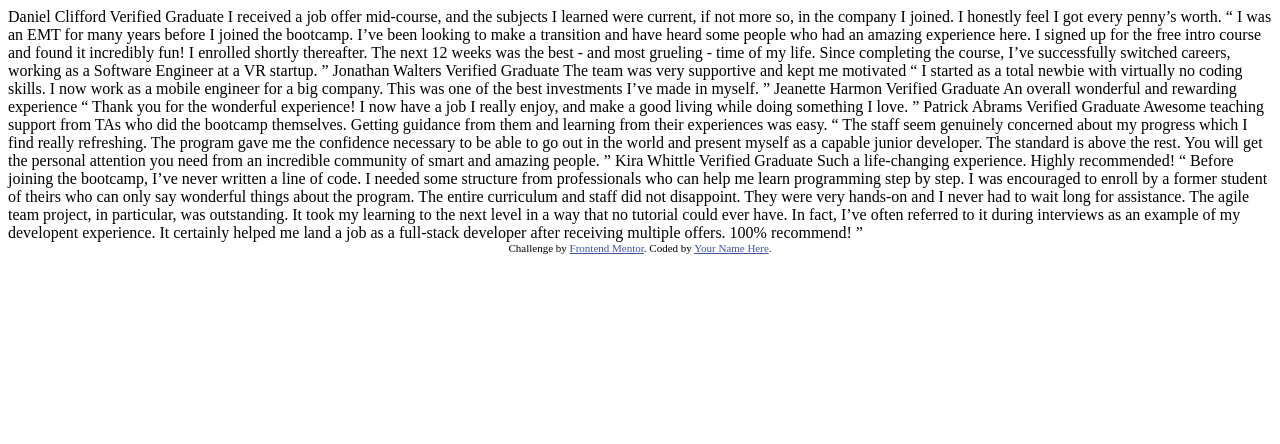
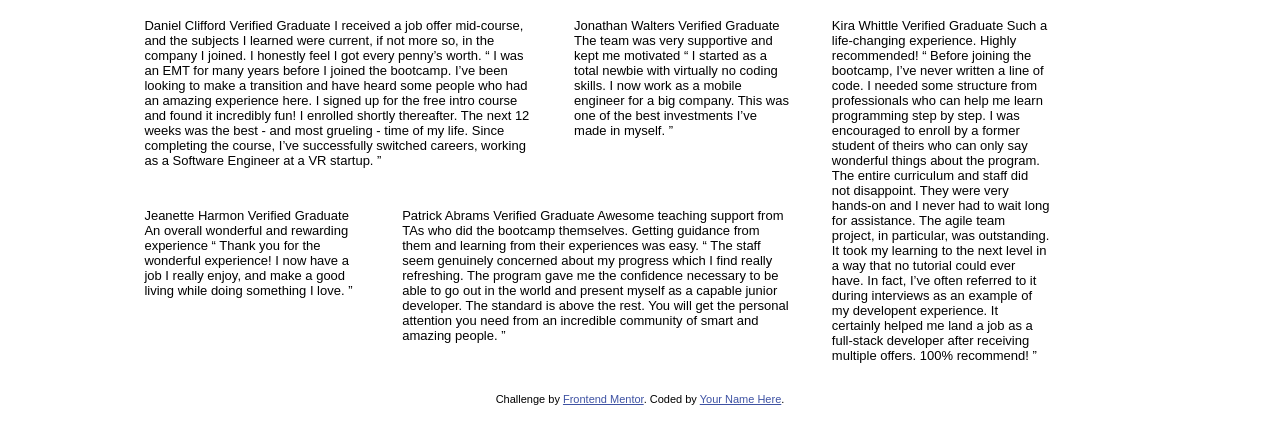
Before and after one commit to smash1t/fm-testimonials-challenge, a plain HTML site: page index.html in a window 1280 px wide. Drawn offline with Linux system fonts and the light colour scheme; a web font is replaced by a local one.

Commit message:
html and styling

```diff
--- a/index.html
+++ b/index.html
@@ -5,16 +5,13 @@
   <meta name="viewport" content="width=device-width, initial-scale=1.0"> <!-- displays site properly based on user's device -->
 
   <link rel="icon" type="image/png" sizes="32x32" href="./images/favicon-32x32.png">
-
-  <title>Frontend Mentor | [Challenge Name Here]</title>
-
-  <!-- Feel free to remove these styles or customise in your own stylesheet 👍 -->
-  <style>
-    .attribution { font-size: 11px; text-align: center; }
-    .attribution a { color: hsl(228, 45%, 44%); }
-  </style>
+  <link rel="stylesheet" href="styles.css">
+  <link rel="stylesheet" href="https://fonts.google.com/specimen/Barlow+Semi+Condensed">
+  <title>Frontend Mentor | Testimonials grid section</title>
 </head>
 <body>
+  <div class="container">
+    <div class="item item-1">
       Daniel Clifford
       Verified Graduate
 
@@ -26,7 +23,9 @@
       for the free intro course and found it incredibly fun! I enrolled shortly thereafter.
       The next 12 weeks was the best - and most grueling - time of my life. Since completing
       the course, I’ve successfully switched careers, working as a Software Engineer at a VR startup. ”
+    </div>
 
+    <div class="item item-2">
       Jonathan Walters
       Verified Graduate
 
@@ -35,25 +34,9 @@
       “ I started as a total newbie with virtually no coding skills. I now work as a mobile engineer
       for a big company. This was one of the best investments I’ve made in myself. ”
 
-  Jeanette Harmon
-  Verified Graduate
 
-  An overall wonderful and rewarding experience
-
-  “ Thank you for the wonderful experience! I now have a job I really enjoy, and make a good living
-  while doing something I love. ”
-
-  Patrick Abrams
-  Verified Graduate
-
-  Awesome teaching support from TAs who did the bootcamp themselves. Getting guidance from them and
-  learning from their experiences was easy.
-
-  “ The staff seem genuinely concerned about my progress which I find really refreshing. The program
-  gave me the confidence necessary to be able to go out in the world and present myself as a capable
-  junior developer. The standard is above the rest. You will get the personal attention you need from
-  an incredible community of smart and amazing people. ”
-
+    </div>
+    <div class="item item-3">
       Kira Whittle
       Verified Graduate
 
@@ -67,7 +50,29 @@
       could ever have. In fact, I’ve often referred to it during interviews as an example of my developent
       experience. It certainly helped me land a job as a full-stack developer after receiving multiple offers.
       100% recommend! ”
+    </div>
+    <div class="item item-4">
+      Jeanette Harmon
+      Verified Graduate
 
+      An overall wonderful and rewarding experience
+
+      “ Thank you for the wonderful experience! I now have a job I really enjoy, and make a good living
+      while doing something I love. ”
+    </div>
+    <div class="item item-5">
+      Patrick Abrams
+      Verified Graduate
+
+      Awesome teaching support from TAs who did the bootcamp themselves. Getting guidance from them and
+      learning from their experiences was easy.
+
+      “ The staff seem genuinely concerned about my progress which I find really refreshing. The program
+      gave me the confidence necessary to be able to go out in the world and present myself as a capable
+      junior developer. The standard is above the rest. You will get the personal attention you need from
+      an incredible community of smart and amazing people. ”
+    </div>
+  </div>
   <div class="attribution">
     Challenge by <a href="https://www.frontendmentor.io?ref=challenge" target="_blank">Frontend Mentor</a>.
     Coded by <a href="#">Your Name Here</a>.
--- /dev/null
+++ b/styles.css
@@ -0,0 +1,51 @@
+body{
+    font-size: 13px;
+    font-family: 'Barlow Semi Condensed', sans-serif;
+}
+
+.attribution { font-size: 11px; text-align: center; }
+.attribution a { color: hsl(228, 45%, 44%); }
+
+.item{
+    padding: 10px;
+    grid-row: span 2;
+}
+
+.item-1{
+    grid-column: col-start / span 5;
+}
+
+.item-2{
+    grid-column: col-start 6 / span 3;
+}
+
+.item-3{
+    grid-column: col-start 9 / span 3;
+    grid-row: span 6;
+}
+
+.item-4{
+    grid-column: col-start / span 3;
+}
+
+.item-5{
+    grid-column: col-start 4 / span 5;
+}
+
+@media (min-width: 375px){
+    .container{
+        display: flex;
+        flex-direction:column;
+    }
+}
+
+@media (min-width: 1024px){
+    .container{
+        display: grid;
+        grid-template-rows: repeat(2, [col-start] 1fr);
+        grid-template-columns: repeat(12, [col-start] 1fr);
+        gap: 20px;
+        width: 80%;
+        margin: auto;
+    }
+}
```
Lines whose indentation alone changed are shown as unchanged.
